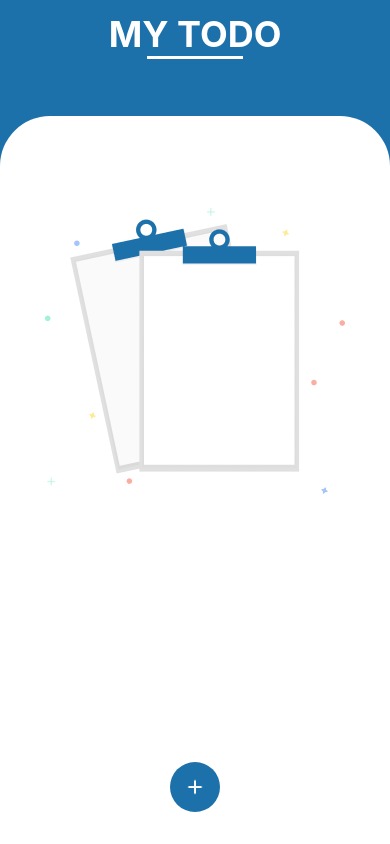
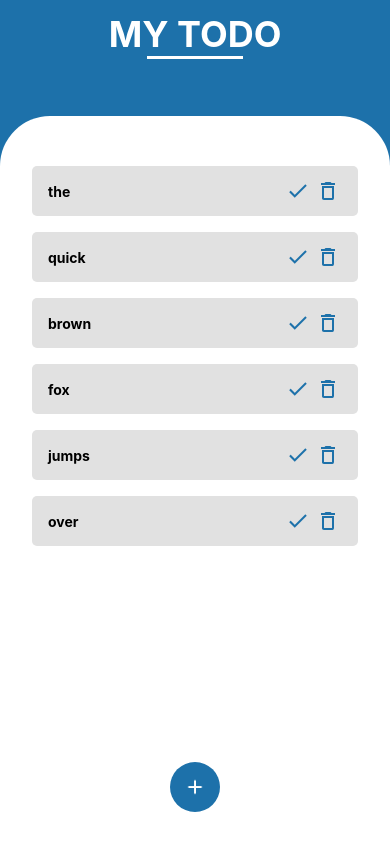
Before and after one commit to muhammad-rizqi/mytodo, a React Native app: screen / in a window 390 px wide. Built offline with nearby package versions, Linux system fonts and the light colour scheme.

Commit message:
added list components with dummy data

```diff
--- a/App.js
+++ b/App.js
@@ -1,6 +1,7 @@
 import React, {Component} from 'react';
-import {Text, StyleSheet, View} from 'react-native';
+import {Text, StyleSheet, View, Image, TouchableHighlight} from 'react-native';
 import AddTodoModal from './src/components/AddTodoModal';
+import ListComponents from './src/components/ListComponents';
 import MainScreen from './src/screen/MainScreen';
 
 export default class App extends Component {
@@ -31,5 +32,3 @@ export default class App extends Component {
     );
   }
 }
-
-const styles = StyleSheet.create({});
--- a/src/components/AddTodoModal.js
+++ b/src/components/AddTodoModal.js
@@ -60,7 +60,7 @@ const styles = StyleSheet.create({
     top: 16,
   },
   heading: {
-    marginTop: 107,
+    marginTop: 56,
     alignSelf: 'center',
     alignItems: 'center',
   },
--- /dev/null
+++ b/src/components/ListComponents.js
@@ -0,0 +1,57 @@
+/* eslint-disable react-native/no-inline-styles */
+import React, {Component} from 'react';
+import {Text, StyleSheet, View, Image, TouchableOpacity} from 'react-native';
+
+export default class ListComponents extends Component {
+  constructor(props) {
+    super(props);
+    this.state = {
+      visible: true,
+      strike: false,
+    };
+  }
+
+  toggleStrike = () => {
+    this.setState({strike: !this.state.strike});
+  };
+  render() {
+    return (
+      <View style={[styles.list, this.props.addedStyle]}>
+        <Text
+          style={{
+            flex: 9,
+            fontWeight: 'bold',
+            textDecorationLine: this.state.strike ? 'line-through' : 'none',
+            color: this.state.strike ? '#aeaeae' : 'black',
+          }}>
+          {this.props.todoText}
+        </Text>
+        <TouchableOpacity
+          onPress={() => this.toggleStrike()}
+          style={{flex: 1, marginHorizontal: 4}}>
+          <Image
+            source={require('../assets/done_24px_outlined.png')}
+            style={{width: 24, height: 24}}
+          />
+        </TouchableOpacity>
+        <TouchableOpacity style={{flex: 1}}>
+          <Image
+            source={require('../assets/delete_24px_outlined.png')}
+            style={{width: 24, height: 24}}
+          />
+        </TouchableOpacity>
+      </View>
+    );
+  }
+}
+
+const styles = StyleSheet.create({
+  list: {
+    flexDirection: 'row',
+    backgroundColor: '#e1e1e1',
+    height: 50,
+    alignItems: 'center',
+    padding: 16,
+    borderRadius: 5,
+  },
+});
--- a/src/screen/MainScreen.js
+++ b/src/screen/MainScreen.js
@@ -1,21 +1,54 @@
 import React, {Component} from 'react';
-import {Image, StyleSheet, View} from 'react-native';
+import {FlatList, Image, StyleSheet, View} from 'react-native';
 import CircleButton from '../components/CircleButton';
 import Header from '../components/Header';
+import ListComponents from '../components/ListComponents';
 
 class MainScreen extends Component {
   constructor(props) {
     super(props);
+    this.state = {
+      data: [
+        {id: 1, title: 'the'},
+        {id: 2, title: 'quick'},
+        {id: 3, title: 'brown'},
+        {id: 4, title: 'fox'},
+        {id: 5, title: 'jumps'},
+        {id: 6, title: 'over'},
+        {id: 7, title: 'the'},
+        {id: 9, title: 'lazy'},
+        {id: 10, title: 'dig'},
+        {id: 11, title: 'the quick brown fox jumps over the lazy dog'},
+      ],
+    };
   }
   render() {
     return (
       <View style={styles.container}>
         <Header />
         <View style={styles.main}>
-          <Image
+          {/* <Image
             source={require('../assets/data_empty.png')}
             style={styles.emptyImage}
-          />
+          /> */}
+          <View
+            style={{
+              marginTop: 42,
+              height: 400,
+              paddingHorizontal: 32,
+            }}>
+            <FlatList
+              data={this.state.data}
+              keyExtractor={(item) => item.id}
+              renderItem={({item, index}) => (
+                <ListComponents
+                  key={index.toString()}
+                  todoText={item.title}
+                  addedStyle={{marginVertical: 8}}
+                />
+              )}
+            />
+          </View>
           <View style={styles.fab}>
             <CircleButton onClick={() => this.props.onAdd()} />
           </View>
```
Also changed, not shown: src/assets/delete_24px_outlined.png (added), src/assets/done_24px_outlined.png (added).
